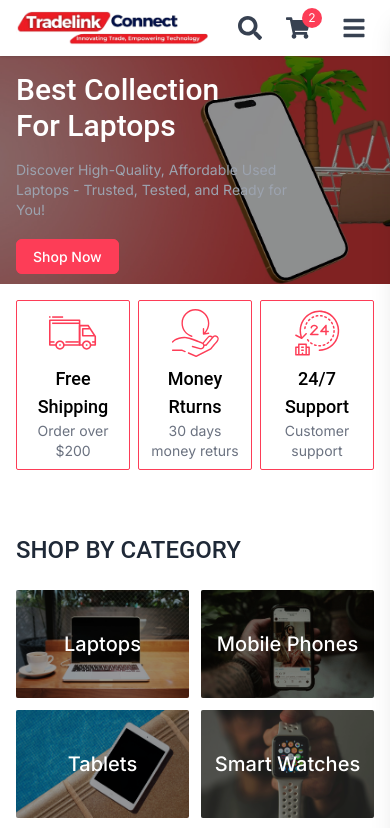
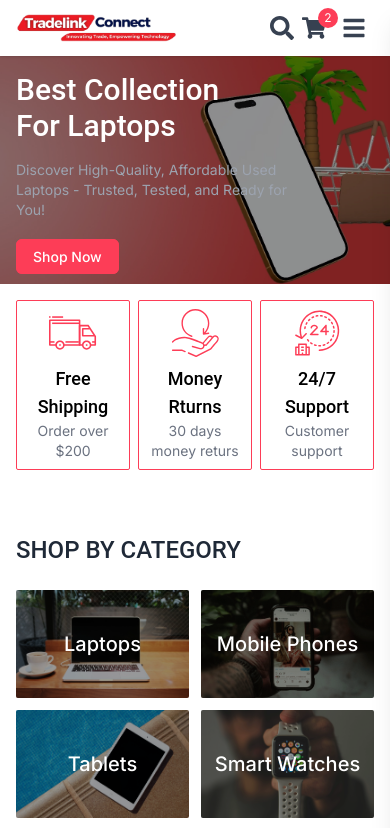
Before and after one commit to saleemullahkhansaleem/shop, a Next.js app: page / in a window 390 px wide. Shown: the top 828 px of the page. Built offline with nearby package versions, Linux system fonts and the light colour scheme.

Commit message:
fix - responsive

```diff
--- a/src/components/shop/Header.jsx
+++ b/src/components/shop/Header.jsx
@@ -15,10 +15,10 @@
             sizes="100vw"
             src="/images/logo.png"
             alt="Logo"
-            className="w-48 md:w-56 lg:w-64 xl:w-72"
+            className="w-40 md:w-52 lg:w-60 xl:w-72"
           />
         </Link>
-        <div className="flex items-center gap-x-6">
+        <div className="flex items-center gap-x-2 md:gap-x-4">
           <SearchBar />
           <Link
             title="Cart"
```
